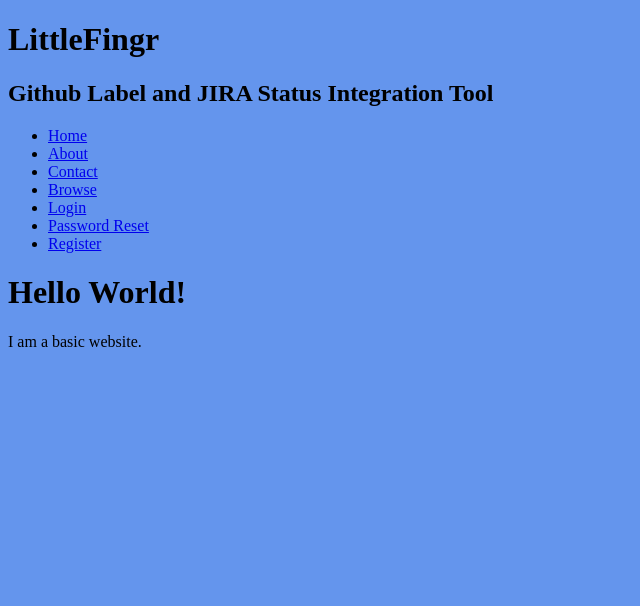
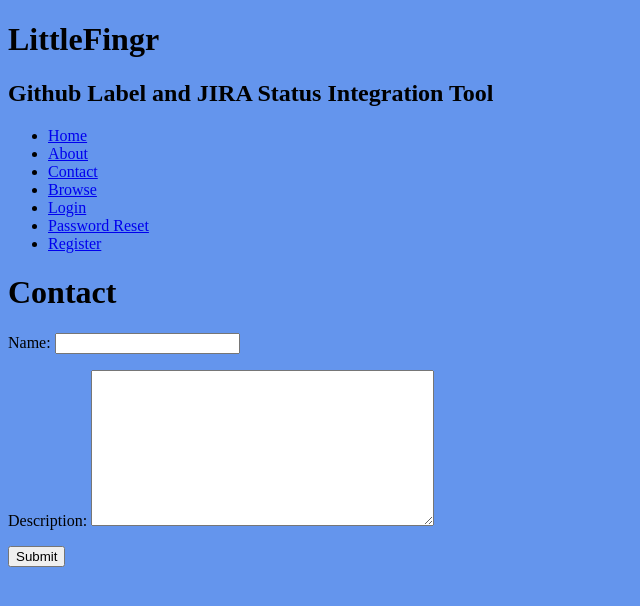
Before and after one commit to donofriov/littlefingr, a Django app: template collection/templates/contact.html in a window 1280 px wide. Shown: the top 606 px of the page, without its empty margins (0-640 px from the left). Run offline with Django 3.2, Linux system fonts and the light colour scheme; the template is opened without the code that fills it: values that come from a table or form of the project are taken from there, others are empty.

Commit message:
adding contact form

```diff
--- a/collection/templates/contact.html
+++ b/collection/templates/contact.html
@@ -1,10 +1,10 @@
-
 {% extends 'base.html' %}
-{% block title %}
-    Homepage - {{ block.super }}
-{% endblock title %}
-
+{% block title %}Contact - {{ block.super }}{% endblock %}
 {% block content %}
-    <h1>Hello World!</h1>
-    <p>I am a basic website.</p>
-{% endblock content %}
+<h1>Contact</h1>
+<form role="form" action="" method="post">
+	{% csrf_token %}
+	{{ form.as_p }}
+	<button type="submit">Submit</button>
+</form>
+{% endblock %}
--- /dev/null
+++ b/collection/templates/contact_template.txt
@@ -0,0 +1,3 @@
+Contact Name: {{ contact_name|striptags }}
+Email: {{ contact_email|striptags }}
+Content: {{ form_content|striptags }}
```
